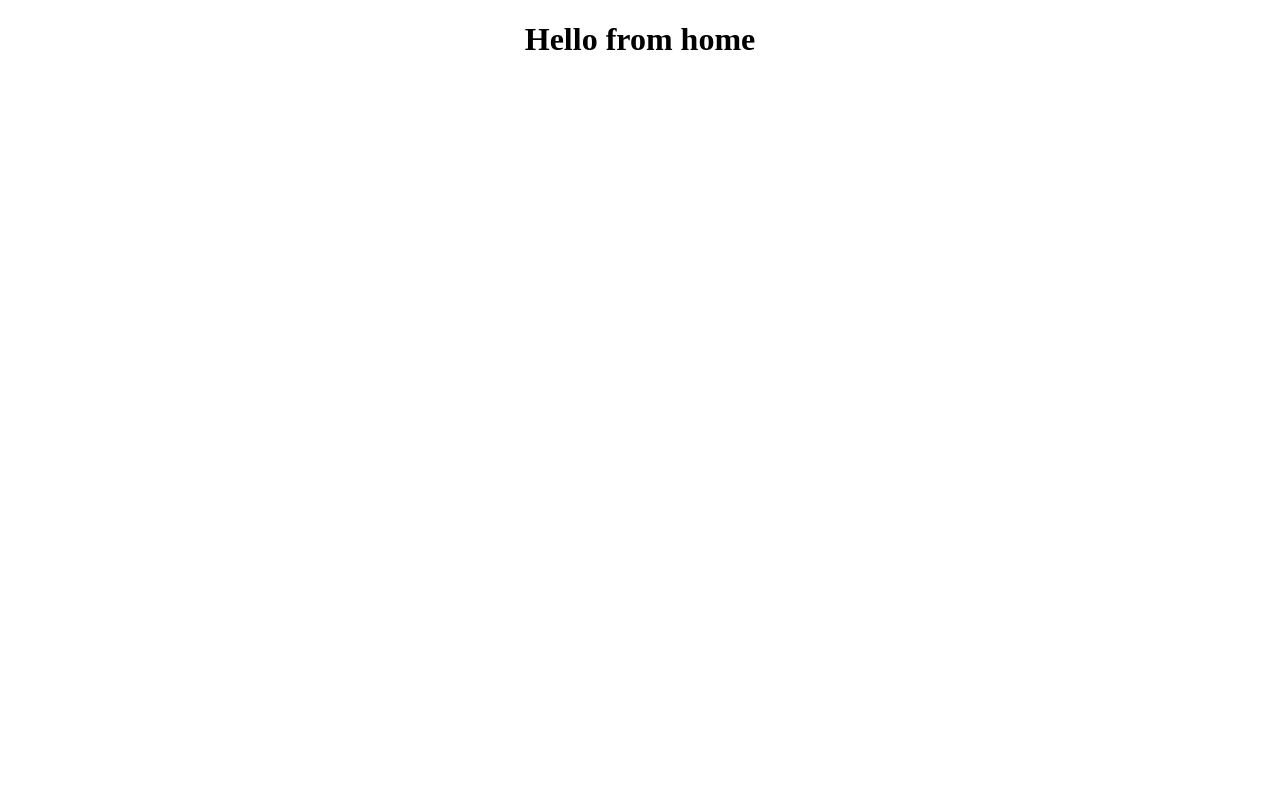
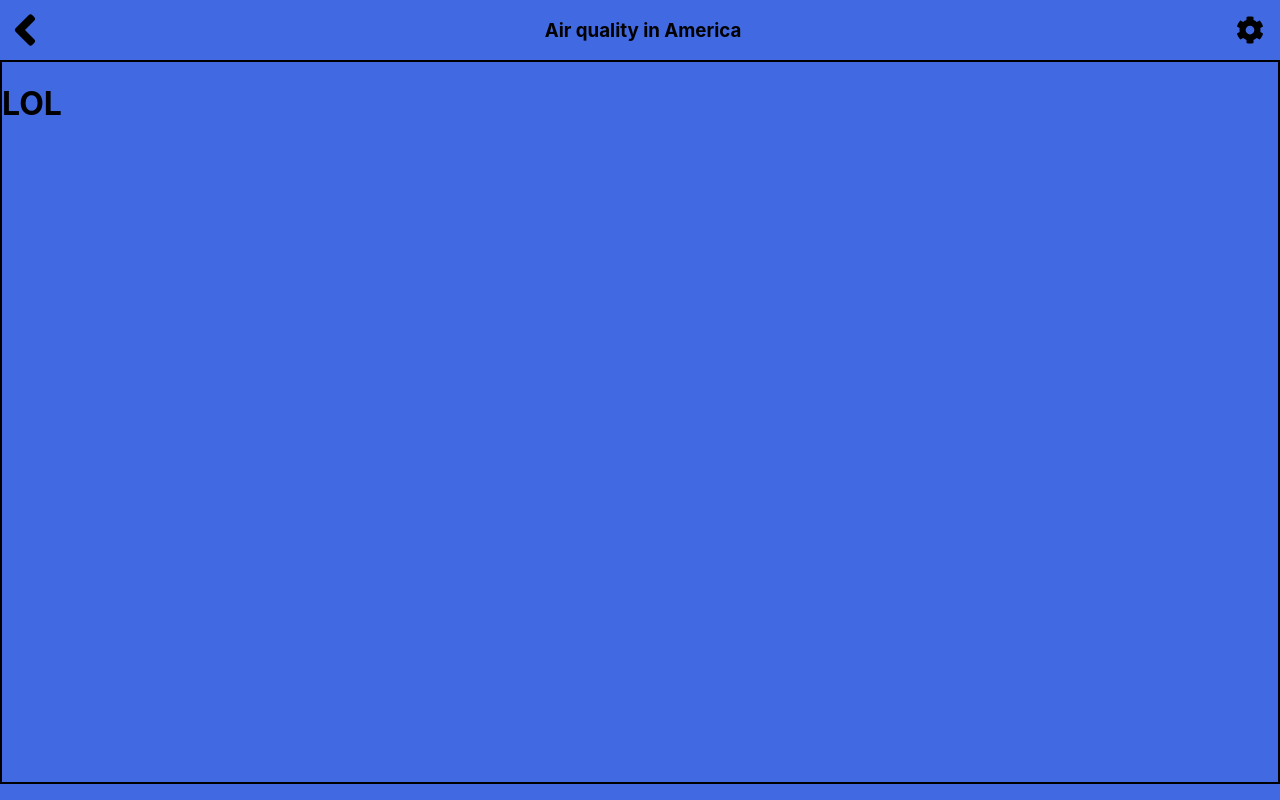
Before and after one commit to rcqx/air-pollution-tracker, a React (Create React App) app: page /home in a window 1280 px wide. Built offline with nearby package versions, Linux system fonts and the light colour scheme.

Commit message:
Add routing, create main components, add nav elements

```diff
--- a/package.json
+++ b/package.json
@@ -8,6 +8,7 @@
     "@testing-library/user-event": "^13.5.0",
     "react": "^18.1.0",
     "react-dom": "^18.1.0",
+    "react-icons": "^4.4.0",
     "react-router-dom": "^6.3.0",
     "react-scripts": "5.0.1",
     "web-vitals": "^2.1.4"
--- a/src/App.js
+++ b/src/App.js
@@ -1,17 +1,21 @@
-import './css/App.css'
+import './css/App.css';
 import {
   Routes,
   Route,
   Navigate,
 } from 'react-router-dom';
 import Home from './components/Home';
+import Details from './components/Details';
+import Nav from './components/Nav';
 
 function App() {
   return (
     <div className="App">
+      <Nav />
       <Routes>
         <Route path="/" element={<Navigate replace to="/home" />} />
-        <Route path="home" element={<Home />} />
+        <Route path="/home" element={<Home />} />
+        <Route path="/details" element={<Details />} />
       </Routes>
     </div>
   );
--- a/src/components/Details.js
+++ b/src/components/Details.js
@@ -1,7 +1,7 @@
-const Details = () => {
-  return (
-    <div>Details</div>
-  )
-}
+const Details = () => (
+  <div>
+    <h1>hello from details</h1>
+  </div>
+);
 
 export default Details;
--- a/src/components/Home.js
+++ b/src/components/Home.js
@@ -1,9 +1,7 @@
-const Home = () => {
-  return (
-    <div>
-      <h1>Hello from home</h1>
-    </div>
-  )
-}
+const Home = () => (
+  <div className="homeContainer">
+    <h1>LOL</h1>
+  </div>
+);
 
 export default Home;
--- /dev/null
+++ b/src/components/Nav.js
@@ -0,0 +1,11 @@
+import { FaAngleLeft, FaCog } from 'react-icons/fa';
+
+const Nav = () => (
+  <nav>
+    <FaAngleLeft size={50} />
+    <h3>Air quality in America</h3>
+    <FaCog size={28} />
+  </nav>
+);
+
+export default Nav;
--- a/src/css/App.css
+++ b/src/css/App.css
@@ -1,39 +1,19 @@
-.App {
-  text-align: center;
+body {
+  background-color: #4169E1;
 }
 
-.App-logo {
-  height: 40vmin;
-  pointer-events: none;
+nav {
+  display: flex;
+  align-items: center;
+  justify-content: space-between;
+  padding-right: 1em;
 }
 
-@media (prefers-reduced-motion: no-preference) {
-  .App-logo {
-    animation: App-logo-spin infinite 20s linear;
-  }
+.homeContainer {
+  border: 2px solid black;
+  height: 90vh;
 }
 
-.App-header {
-  background-color: #282c34;
-  min-height: 100vh;
-  display: flex;
-  flex-direction: column;
-  align-items: center;
-  justify-content: center;
-  font-size: calc(10px + 2vmin);
-  color: white;
+.navContainer {
+  border: 2px solid black;
 }
-
-.App-link {
-  color: #61dafb;
-}
-
-@keyframes App-logo-spin {
-  from {
-    transform: rotate(0deg);
-  }
-
-  to {
-    transform: rotate(360deg);
-  }
-}
--- a/src/index.js
+++ b/src/index.js
@@ -1,7 +1,8 @@
 import React from 'react';
 import ReactDOM from 'react-dom/client';
 import { BrowserRouter } from 'react-router-dom';
-import './css/App.css'
+import './css/App.css';
+import './css/index.css';
 import App from './App';
 
 const root = ReactDOM.createRoot(document.getElementById('root'));
```
Also changed, not shown: 1 other file (tests, documents, lock files or other folders).
